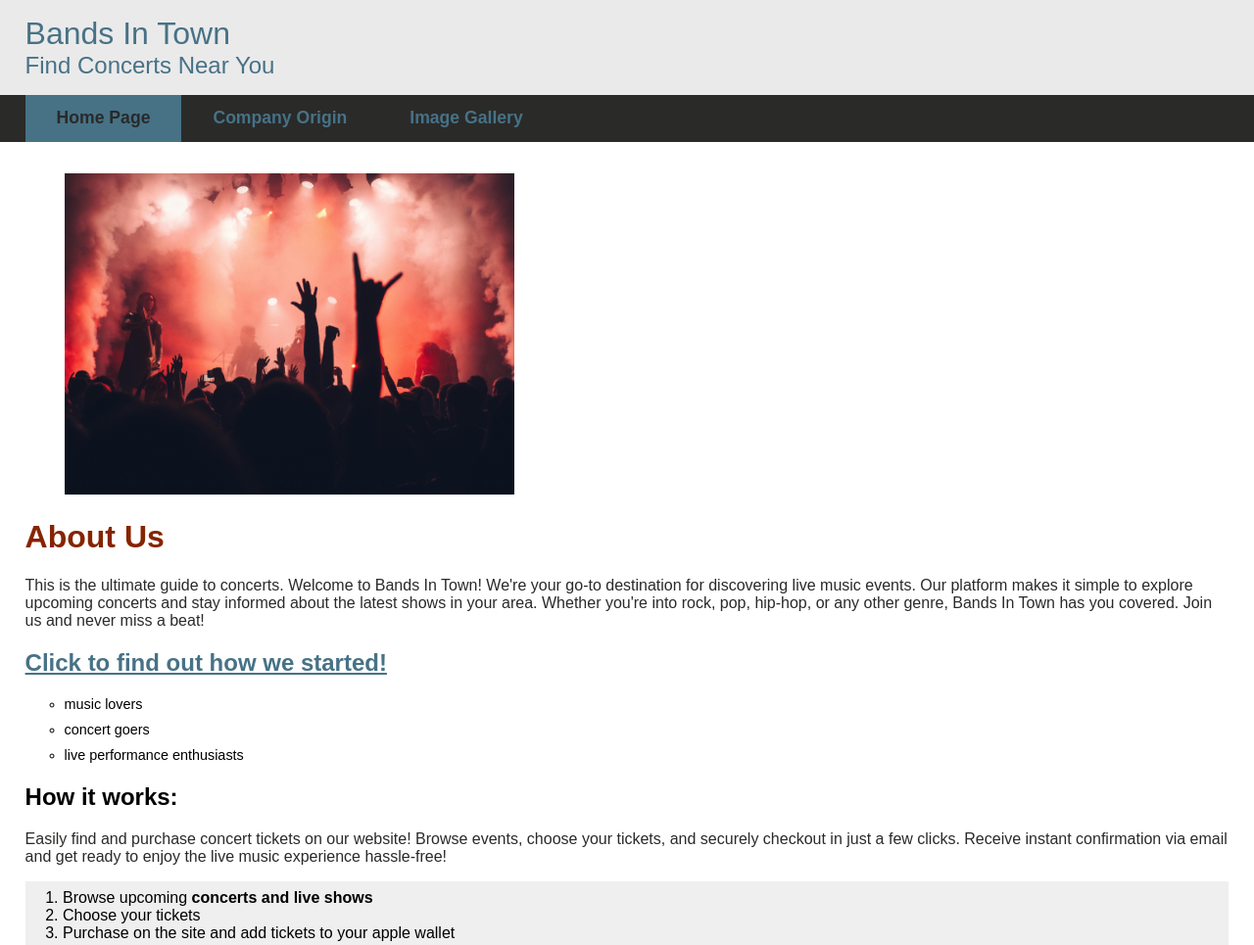
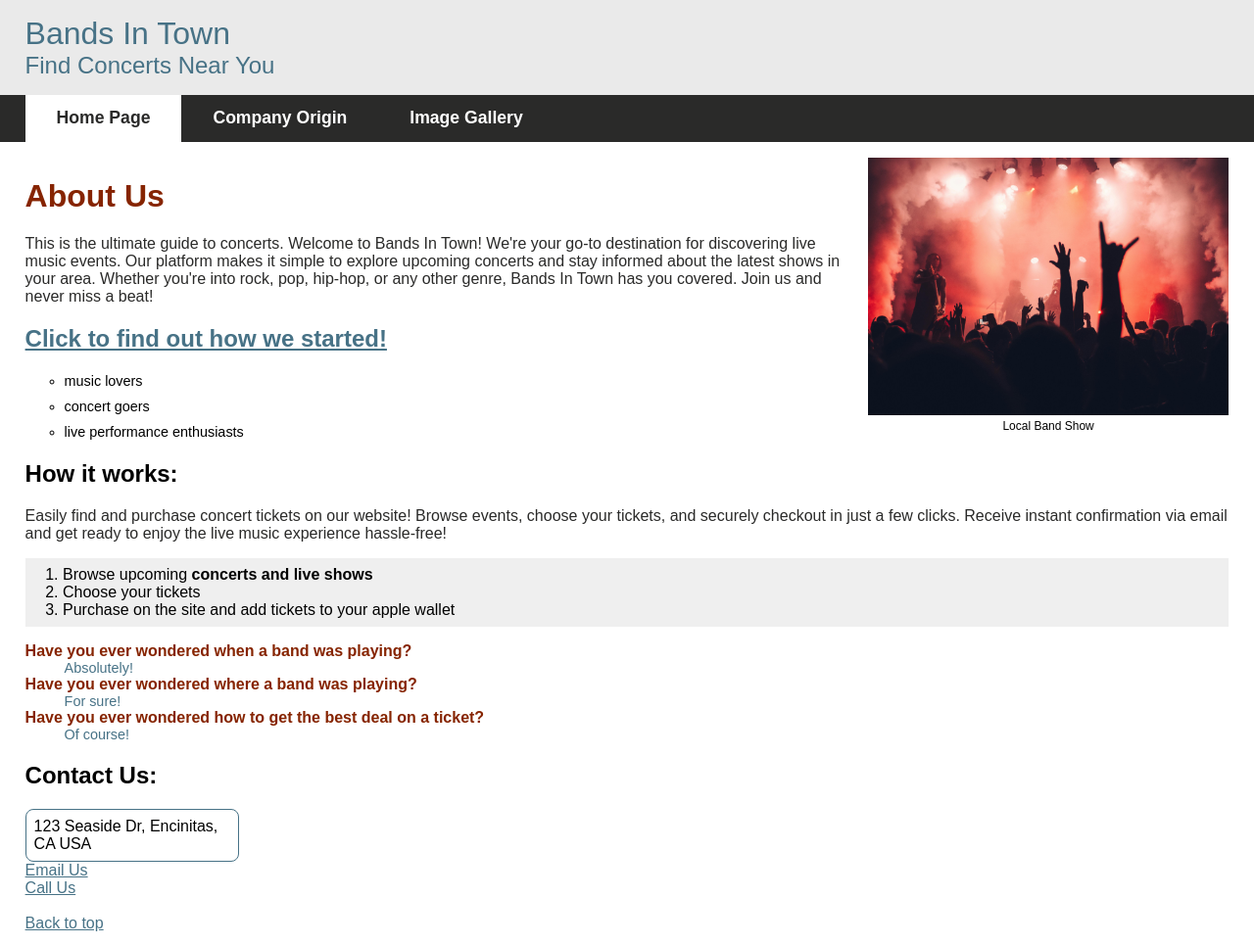
Before and after one commit to katefoulger/dwdd1600, a plain HTML site: page 05images/05images/index.html in a window 1280 px wide. Shown: the top 965 px of the page at 98% size. Drawn offline with Linux system fonts and the light colour scheme.

Commit message:
updated 05

```diff
--- a/05images/05images/index.html
+++ b/05images/05images/index.html
@@ -22,11 +22,13 @@
         </ul>
     </nav>
 
+<!--start of main-->
+
     <main>
         <section class="home-page">
-        <figure class="home-image">
+        <figure class="wrapped">
             <img src="images/pexels-sebastian-ervi-1763075.jpg" alt="Home Page Image" loading="lazy" width="40%" height="auto">
-
+            <figcaption>Local Band Show</figcaption>
         </figure>
         <!-- Add other content for the home page here -->
     </section>
--- a/05images/05images/style.css
+++ b/05images/05images/style.css
@@ -5,6 +5,8 @@ font-size: 16px;
 margin: 0;
 
 }
+
+/* Here is the styling for the header */
 
 header {
    background-color: #eaeaea;
@@ -38,6 +40,8 @@ header p{
     letter-spacing: .5px;
 }
 
+/*Navbar styling below*/
+
 nav{
    background-color: #2a2a29;
 
@@ -52,7 +56,7 @@ nav ul{
 nav ul li a{
     font-size: 1.1rem;
     text-decoration: none;
-    color: #477286;
+    color: #ffffff;
     font-weight: 700;
     display: block;
     padding: .83rem 2rem;
@@ -60,13 +64,38 @@ nav ul li a{
 }
 
 nav li.active a{
-    background-color: #477286;
+    background-color: #ffffff;
         color:#2a2a29;
 }
 
 nav a: hover{
     color: #fff;
 }
+
+/*Styling for main with color and margins*/
+
+figure.wrapped{
+    width:30%;
+    margin: 0 0 0 2%;
+    float: right;
+}
+
+figure.wrapped img{
+    width: 100%;
+    height: auto;
+
+}
+
+figure.wrapped figcaption{
+    text-align: center;
+    font-size: .75rem;
+
+}
+
+.image-column {
+    flex: 1 0 50%; /* Two columns */
+}
+
 
 main{
    padding: 1rem 2vw
@@ -130,6 +159,8 @@ main a:hover{
     color: rgb(239,0,24);
 }
 
+/*Footer styling with color, and text changes*/
+
 footer{
     background-color: #eaeaea;
     text-align: center;
```
Also changed, not shown: 05images/05images/origin.html (+3 -1 lines).
